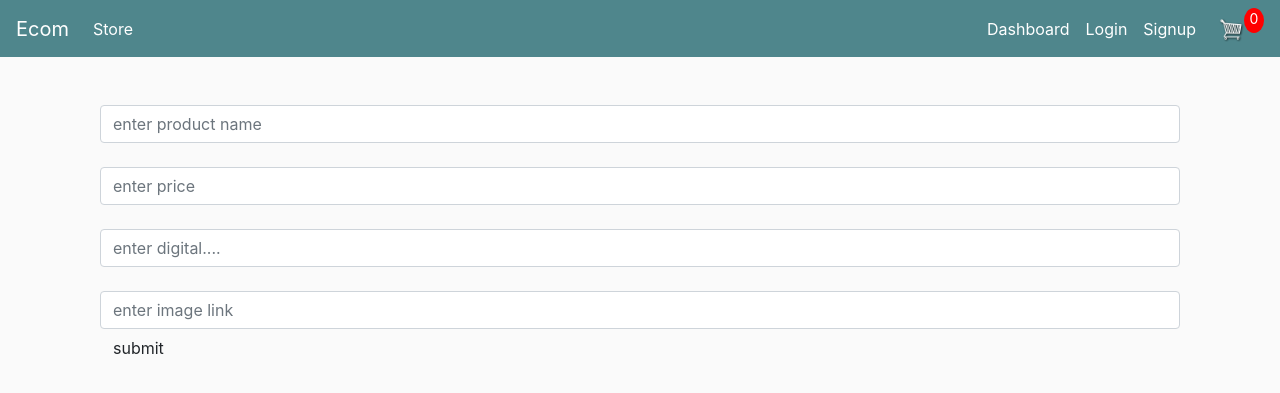
After one commit to sreevidyachintala/ecommerce-pro, a Django app: page /addpro/ in a window 1280 px wide. The commit adds this page. Shown: the top 393 px of the page. Run offline with Django 3.2, Linux system fonts and the light colour scheme; some libraries are stand-ins or nearby versions.

Commit message:
ecommerce

```diff
--- /dev/null
+++ b/store/templates/store/addproduct.html
@@ -0,0 +1,20 @@
+{% extends 'store/main.html' %}
+{% load static %}
+{% block content %}
+
+<div class="container">
+	<label for="pname"></label>
+	<input type="text" placeholder="enter product name" class="form-control" name="pname">
+	<label for="price"></label>
+	<input type="number" placeholder="enter price" class="form-control" name="price">
+	<label for="digital"></label>
+	<input type="number" placeholder="enter digital...." class="form-control" name="digital">
+	<label for="image"></label>
+	<input type="text" placeholder="enter image link" class="form-control" name="image">
+	<div>
+		<button type="submit" class="btn btn-outline-sucess">submit</button>
+	</div>
+
+	</div>
+
+{% endblock content %}
--- a/store/templates/store/main.html
+++ b/store/templates/store/main.html
@@ -54,9 +54,8 @@
   <div class="dropdown-menu">
     <a class="dropdown-item" href="{% url 'profile' %}">Profile</a>
     <a class="dropdown-item" href="#">ViewProduct</a>
-    <a class="dropdown-item" href="#">AddProduct</a>
-    <a class="dropdown-item" href="#">ViewItem</a>
-    <a class="dropdown-item" href="#">AddItem</a>
+    <a class="dropdown-item" href="{%url 'addpro' %}">AddProduct</a>
+
      <a class="dropdown-item" href="{% url 'lgot' %}">Logout <span class="sr-only">(current)</span></a>
   </div>
 </div>
--- a/store/urls.py
+++ b/store/urls.py
@@ -13,6 +13,7 @@ urlpatterns = [
 	path('login/',views.login,name='login'),
 	path('view1/',views.view1,name='v28'),
 	path('profile/',views.profile,name='profile'),
+	path('addpro/',views.addproduct,name="addpro"),
 
 	path('dsh/',views.dashboard,name='dsh'),
 	path('log/',v.LoginView.as_view(template_name='store/login1.html'),name='log'),
--- a/store/views.py
+++ b/store/views.py
@@ -106,3 +106,6 @@ def dashboard(request):
 
 def profile(request):
 	return render(request,'store/profile.html')
+
+def addproduct(request):
+	return render(request,'store/addproduct.html')
```
